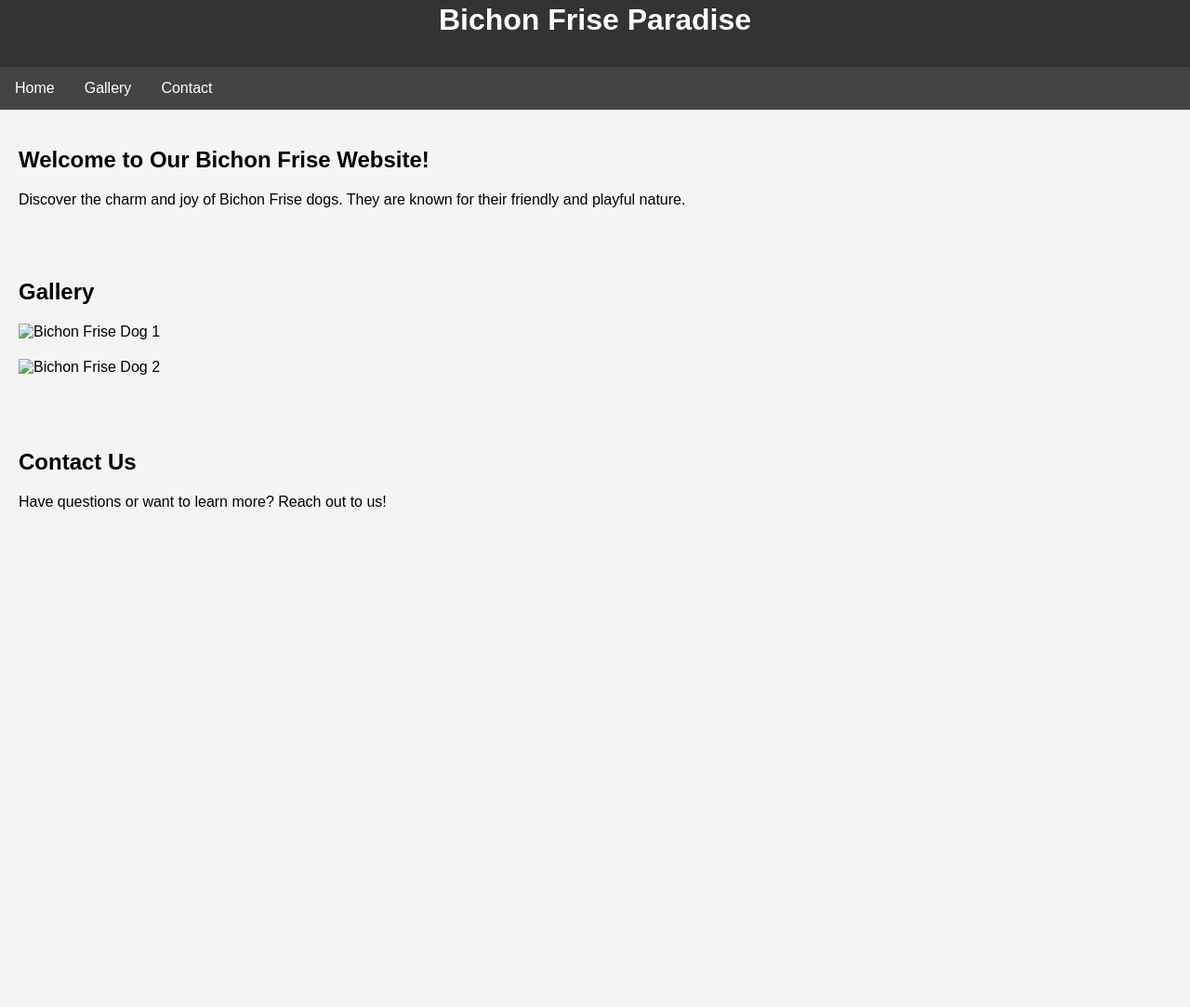
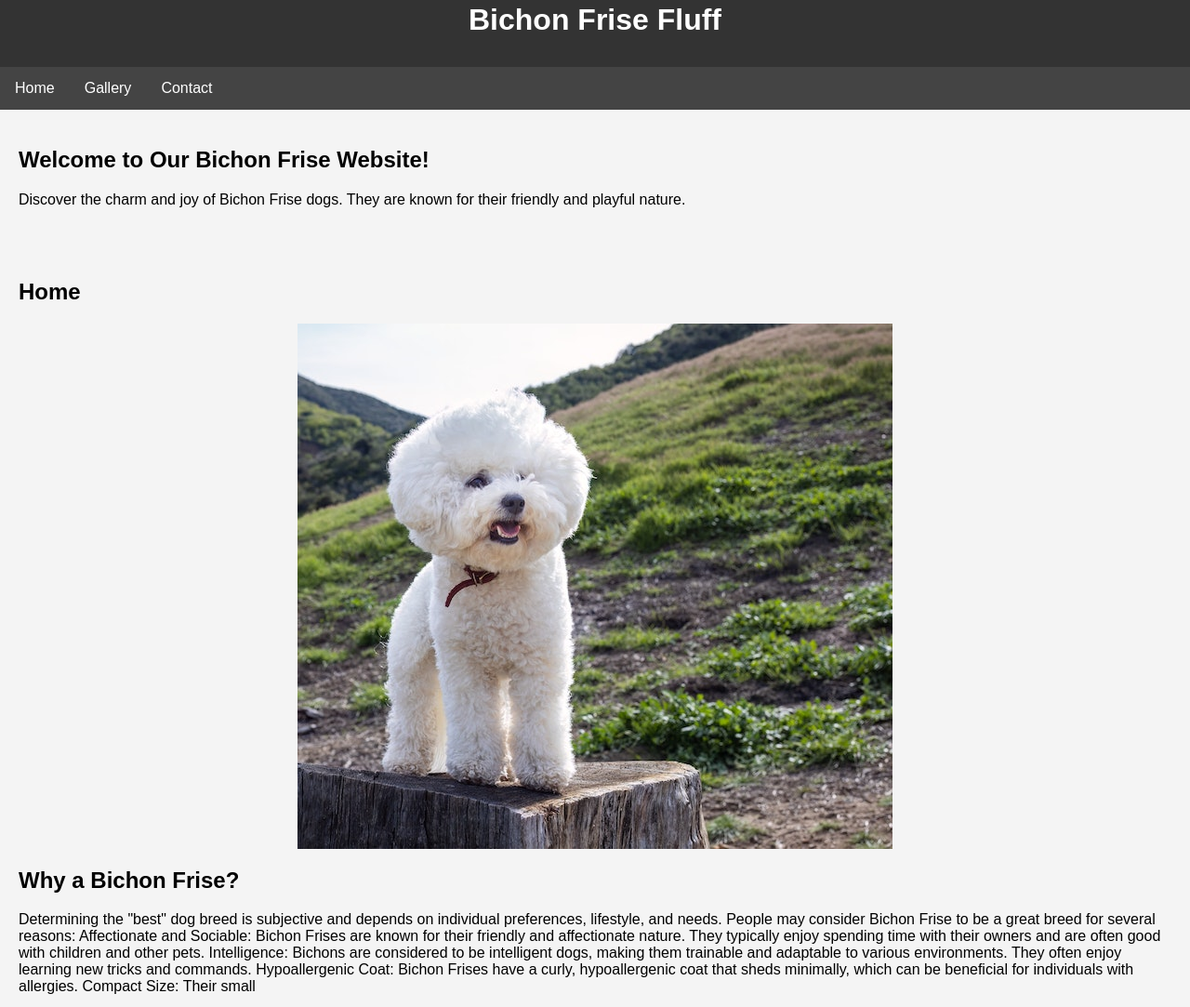
Before and after one commit to TSan28/Lab-12-GitHub, a plain HTML site: page index.html in a window 1280 px wide. Shown: the part 28-1111 px from the top of the page at 93% size. Before the commit the page ends 800 px from the top, so only its background shows below. Drawn offline with Linux system fonts and the light colour scheme; grey boxes are pictures that could not be loaded.

Commit message:
Add files via upload

```diff
--- /dev/null
+++ b/css/main.css
@@ -0,0 +1,13 @@
+/* universal reset */
+*,
+*:before,
+*:after {
+    margin:0px;
+    padding:0px;
+    box-sizing: border-box;
+}
+
+/* global styles */
+html {
+    font: size 100px;;
+}
--- a/index.html
+++ b/index.html
@@ -3,7 +3,7 @@
 <head>
   <meta charset="UTF-8">
   <meta name="viewport" content="width=device-width, initial-scale=1.0">
-  <title>Bichon Frise Website</title>
+  <title>Bichon Frise's Are Cute </title>
   <style>
     body {
       font-family: Arial, sans-serif;
@@ -53,7 +53,7 @@
 </head>
 <body>
   <header>
-    <h1>Bichon Frise Paradise</h1>
+    <h1>Bichon Frise Fluff</h1>
   </header>
 
   <nav>
@@ -67,10 +67,22 @@
     <p>Discover the charm and joy of Bichon Frise dogs. They are known for their friendly and playful nature.</p>
   </section>
 
-  <section id="gallery">
-    <h2>Gallery</h2>
-    <img src="dog1.jpg" alt="Bichon Frise Dog 1">
-    <img src="dog2.jpg" alt="Bichon Frise Dog 2">
+  <section class="flexContainer" id="Home">
+    <h2> Home </h2>
+    <img src="img/dog1.jpg" alt="Bichon Frise Dog 1">
+    <h2> Why a Bichon Frise? </h2>
+    <p>
+        Determining the "best" dog breed is subjective and depends on individual preferences, lifestyle, and needs. People may consider Bichon Frise to be a great breed for several reasons:
+
+        Affectionate and Sociable: Bichon Frises are known for their friendly and affectionate nature. They typically enjoy spending time with their owners and are often good with children and other pets.
+
+        Intelligence: Bichons are considered to be intelligent dogs, making them trainable and adaptable to various environments. They often enjoy learning new tricks and commands.
+
+        Hypoallergenic Coat: Bichon Frises have a curly, hypoallergenic coat that sheds minimally, which can be beneficial for individuals with allergies.
+
+        Compact Size: Their small</p>
+    <img src="img/dog2.jpg" alt="Bichon Frise Dog 2">
+
   </section>
 
   <section id="contact">
```
Also changed, not shown: img/dog1.jpg (added), 1 other file.
